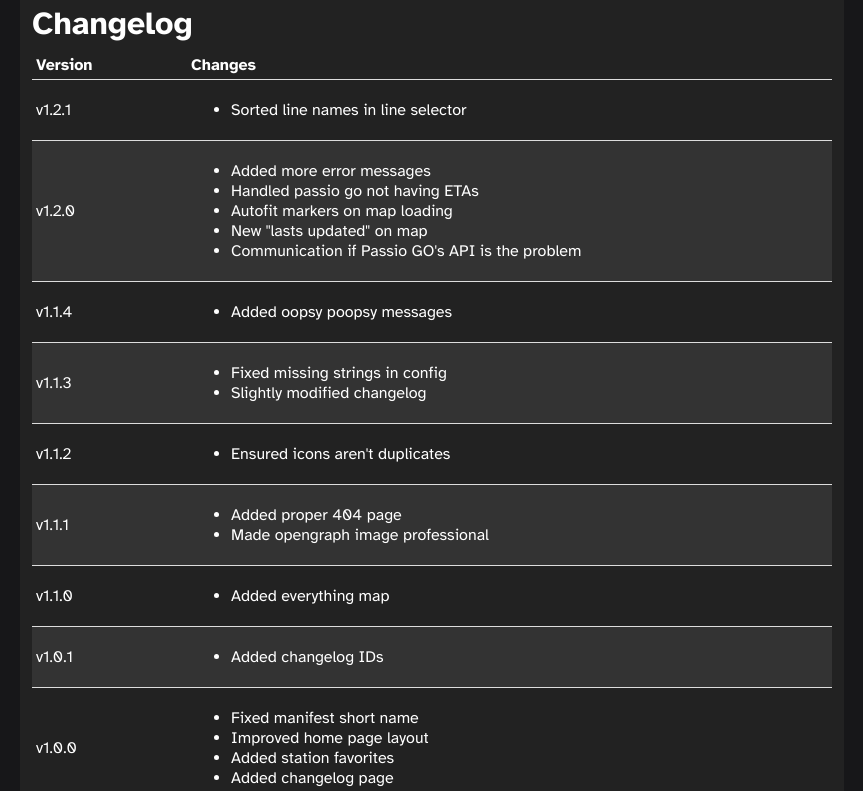
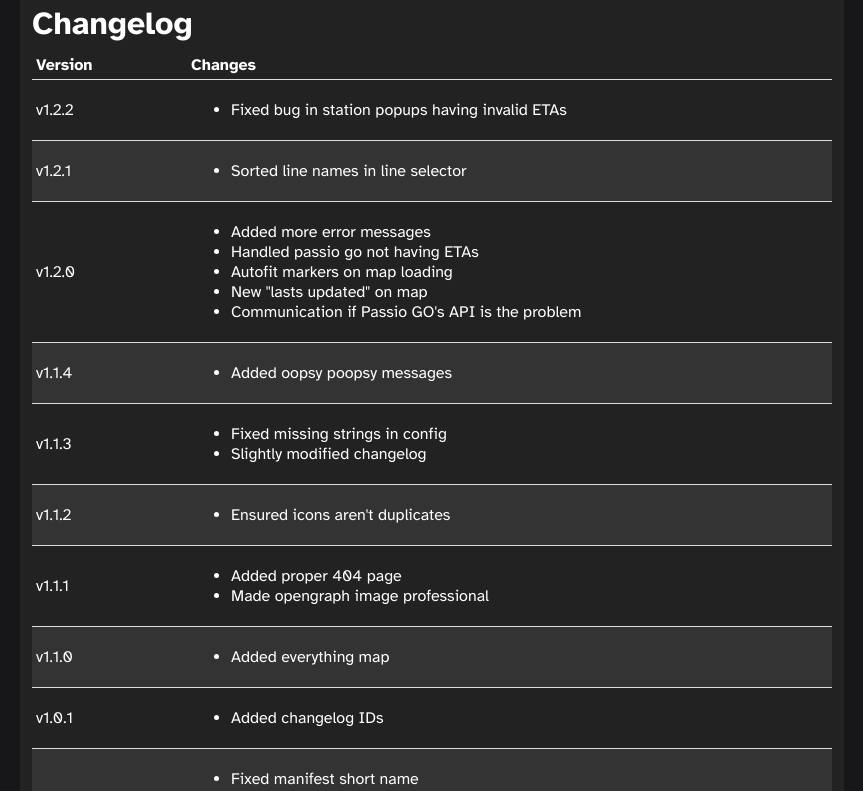
Before and after one commit to transitstatus/transitstatus-react, a React (Vite) app: page /changelog in a window 1280 px wide. Shown: the top 791 px of the page, without its empty margins (208-1071 px from the left). Built offline with nearby package versions, Linux system fonts and the light colour scheme.

Commit message:
invalid ETAs fix

```diff
--- a/src/paths/agency/map.jsx
+++ b/src/paths/agency/map.jsx
@@ -407,14 +407,17 @@ const Map = () => {
                 noTrainsAtAll = false;
                 finalHTML += `<p class='mapStationBar'>To <strong>${destKey}</strong></p>`;
                 dest.trains
-                  .sort((a, b) => a.actualETA - b.actualETA)
                   .filter(
                     (train) =>
-                      train.lineCode === singleRouteID ||
-                      singleRouteID === "all"
+                      (train.lineCode === singleRouteID ||
+                        singleRouteID === "all") &&
+                      !train.noETA
                   )
+                  .sort((a, b) => a.actualETA - b.actualETA)
                   .slice(0, 3)
                   .forEach((train) => {
+                    console.log(train);
+
                     finalHTML += `<p class='mapTrainBar' style='color: #${
                       train.lineTextColor
                     }; background-color: #${train.lineColor};'><span><strong>${
--- a/src/paths/index/changelog.jsx
+++ b/src/paths/index/changelog.jsx
@@ -14,7 +14,15 @@ const Changelog = () => {
           </tr>
         </thead>
         <tbody>
-        <tr id='1-2-1'>
+          <tr id='1-2-2'>
+            <td>v1.2.2</td>
+            <td>
+              <ul>
+                <li>Fixed bug in station popups having invalid ETAs</li>
+              </ul>
+            </td>
+          </tr>
+          <tr id='1-2-1'>
             <td>v1.2.1</td>
             <td>
               <ul>
```
